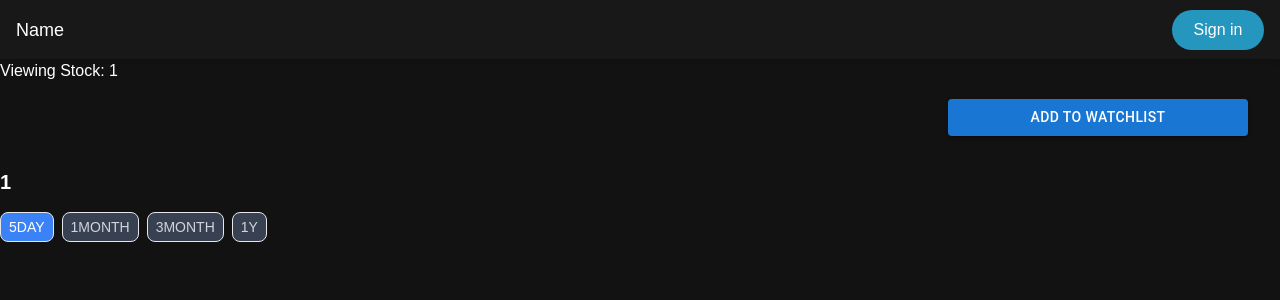
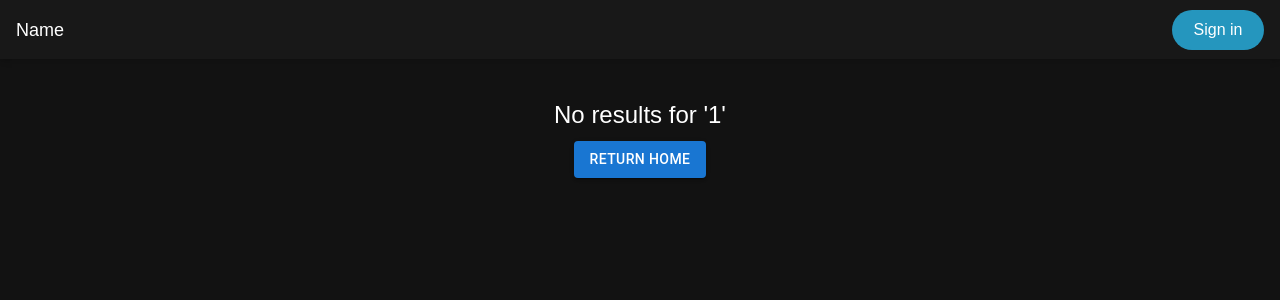
Before and after one commit to fbyrgy/SENG401-Project, a Next.js app in the folder frontend/: page /view/1 in a window 1280 px wide. Shown: the top 300 px of the page. Built offline with nearby package versions, Linux system fonts and the light colour scheme; no server answers.

Commit message:
Search bar routes to stock page. Ensure ticker is valid before rendering the stock page.

```diff
--- a/frontend/app/components/main.tsx
+++ b/frontend/app/components/main.tsx
@@ -2,27 +2,13 @@
 
 import React, { useEffect, useState } from 'react';
 import { Button, Table, TableBody, TableCell, TableContainer, TableHead, TableRow, Paper } from '@mui/material';
-import ArrowUpwardIcon from '@mui/icons-material/ArrowUpward';
-import ArrowDownwardIcon from '@mui/icons-material/ArrowDownward';
 import axios from 'axios';
 import { useAuth } from '../context/AuthContext';
 import Chatbox from './chatbox';
 import StockTable from './stock_table';
-import TopGainers from './top_gainers';
 import TopMovers from './top_movers';
 
-const oldstockData = [
-  { name: 'Apple Inc.', symbol: 'AAPL', price: 175.42, change: +1.25 },
-  { name: 'Tesla Inc.', symbol: 'TSLA', price: 244.23, change: -2.11 },
-  { name: 'Amazon.com Inc.', symbol: 'AMZN', price: 123.45, change: +0.98 },
-  { name: 'Microsoft Corp.', symbol: 'MSFT', price: 315.67, change: -0.65 },
-  { name: 'Google LLC', symbol: 'GOOGL', price: 134.89, change: +2.23 }
-];
-
 const STOCK_TICKERS = ['AAPL', 'MSFT', 'GOOGL'];
-
-const topGainers = oldstockData.filter(stock => stock.change > 0);
-const topLosers = oldstockData.filter(stock => stock.change < 0);
 
 const StockDashboard = () => {
   const [newsData, setNewsData] = useState([]);
--- a/frontend/app/components/search.tsx
+++ b/frontend/app/components/search.tsx
@@ -1,6 +1,7 @@
 "use client";
 
 import React, { useState, useEffect, useCallback } from "react";
+import { useRouter } from "next/navigation";
 import { TextField, InputAdornment } from "@mui/material";
 import SearchIcon from "@mui/icons-material/Search";
 
@@ -11,6 +12,7 @@ interface Symbol {
 }
 
 export default function Search() {
+  const router = useRouter();
   const [searchQuery, setSearchQuery] = useState<string>("");
   const [filteredSymbols, setFilteredSymbols] = useState<Symbol[]>([]);
   const [isLoading, setIsLoading] = useState<boolean>(false);
@@ -19,7 +21,7 @@ export default function Search() {
 
   // Handle search input change
   const handleSearchChange = (event: React.ChangeEvent<HTMLInputElement>) => {
-    const value = event.target.value;
+    const value = event.target.value.trim();
     setSearchQuery(value);
     setPage(1); // Reset to the first page on new search
     setFilteredSymbols([]); // Clear previous search results
@@ -78,6 +80,18 @@ export default function Search() {
     }
   }, [page, searchQuery, fetchSymbols]);
 
+  // Handle clicking a search result
+  const handleResultClick = (ticker: string) => {
+    router.push(`/view/${ticker}`);
+  };
+
+  // Handle pressing "Enter" in search bar
+  const handleKeyDown = (event: React.KeyboardEvent<HTMLInputElement>) => {
+    if (event.key === "Enter" && searchQuery.length > 0) {
+      router.push(`/view/${searchQuery.toUpperCase()}`);
+    }
+  };
+
   return (
     <div className="flex w-full h-[120px] shadow-md items-center justify-between px-4 bg-background">
       {/* Search Bar */}
@@ -85,6 +99,7 @@ export default function Search() {
         <TextField
           value={searchQuery}
           onChange={handleSearchChange}
+          onKeyDown={handleKeyDown}  // Detect Enter key
           variant="outlined"
           placeholder="Search for Stocks, ETFs, and Crypto"
           InputProps={{
@@ -116,7 +131,11 @@ export default function Search() {
             onScroll={handleScroll}
           >
             {filteredSymbols.map((symbol, index) => (
-              <div key={index} className="p-2 border-b border-gray-700 hover:bg-gray-700 cursor-pointer">
+              <div
+                key={index}
+                className="p-2 border-b border-gray-700 hover:bg-gray-700 cursor-pointer"
+                onClick={() => handleResultClick(symbol.symbol)}
+              >
                 {symbol.symbol} - {symbol.instrument_name}
               </div>
             ))}
--- a/frontend/app/components/stock_chart.tsx
+++ b/frontend/app/components/stock_chart.tsx
@@ -36,7 +36,7 @@ export default function StockChart({ ticker }: StockChartProps) {
         const startDate = new Date();
         startDate.setDate(endDate.getDate() - days);
 
-        const startStr = startDate.toISOString().split('T')[0]; // Format as YYYY-MM-DD
+        const startStr = startDate.toISOString().split('T')[0];
         const endStr = endDate.toISOString().split('T')[0];
 
         const response = await fetch(
--- a/frontend/app/components/stock_table.tsx
+++ b/frontend/app/components/stock_table.tsx
@@ -5,7 +5,7 @@ import ArrowUpwardIcon from '@mui/icons-material/ArrowUpward';
 import ArrowDownwardIcon from '@mui/icons-material/ArrowDownward';
 
 const StockTable = ({ stockData, title }) => {
-  // Handle undefined/null stockData
+
   if (!stockData || stockData.length === 0) {
     return <h2 style={{ color: 'white', marginBottom: '10px' }}>Loading {title}...</h2>;
   }
--- a/frontend/app/view/[ticker]/page.tsx
+++ b/frontend/app/view/[ticker]/page.tsx
@@ -1,66 +1,87 @@
-'use client'
+'use client';
 
+import { useEffect, useState } from 'react';
 import { useParams } from 'next/navigation';
 import Header from '../../components/header';
 import { Button } from '@mui/material';
 import { useAuth } from '../../context/AuthContext';
 import StockChart from '../../components/stock_chart';
+import Link from 'next/link';
 
 export default function StockPage() {
   const params = useParams();
   const ticker = Array.isArray(params.ticker) ? params.ticker[0] : params.ticker;
   const { userId, isLoggedIn } = useAuth();
+  const [isValidTicker, setIsValidTicker] = useState<boolean | null>(null);
+
+  useEffect(() => {
+    const validateTicker = async () => {
+      try {
+        const response = await fetch(`http://127.0.0.1:5004/validate_ticker?ticker=${ticker}`);
+        const data = await response.json();
+        setIsValidTicker(response.ok && data.valid);
+      } catch (error) {
+        console.error('Error validating ticker:', error);
+        setIsValidTicker(false);
+      }
+    };
+
+    validateTicker();
+  }, [ticker]);
 
   const handleWatchlistAddition = async () => {
-    console.log(userId);
     if (!isLoggedIn) {
-      alert("You must be logged in to add stocks to your watchlist.");
+      alert('You must be logged in to add stocks to your watchlist.');
       return;
     }
 
     try {
-      const response = await fetch("http://localhost:5001/add_watchlist", {
-        method: "POST",
-        headers: {
-          "Content-Type": "application/json",
-        },
-        body: JSON.stringify({
-          user_id: userId,
-          stock_ticker: ticker,
-        }),
+      const response = await fetch('http://localhost:5001/add_watchlist', {
+        method: 'POST',
+        headers: { 'Content-Type': 'application/json' },
+        body: JSON.stringify({ user_id: userId, stock_ticker: ticker }),
       });
 
       const data = await response.json();
-
-      if (!response.ok) {
-        throw new Error(data.error || "Failed to add stock to watchlist");
-      }
+      if (!response.ok) throw new Error(data.error || 'Failed to add stock to watchlist');
 
       console.log(`Stock ${ticker} added to watchlist successfully`);
     } catch (error) {
-      console.error("Error adding stock to watchlist:", error);
+      console.error('Error adding stock to watchlist:', error);
     }
   };
 
+  if (isValidTicker === null) {
+    return <div className="text-white">Validating ticker...</div>;
+  }
+
+  if (!isValidTicker) {
+    return (
+      <>
+      <Header />
+      <div className="text-white text-center mt-10">
+        <h1 className="text-2xl">No results for &#39;{ticker}&#39;</h1>
+        <Link href="/">
+          <Button variant="contained" color="primary" sx={{ marginTop: '10px' }}>
+            Return Home
+          </Button>
+        </Link>
+      </div>
+      </>
+    );
+  }
 
   return (
     <div>
       <Header />
-      <h1 className="text-white">Viewing Stock: {ticker}</h1>
 
       <div className="flex justify-end mt-4 m-8">
-        <Button
-          variant="contained"
-          color="primary"
-          sx={{
-            width: '300px',
-          }}
-          onClick={handleWatchlistAddition}
-        >
+        <Button variant="contained" color="primary" sx={{ width: '300px' }} onClick={handleWatchlistAddition}>
           Add to Watchlist
         </Button>
       </div>
-        {ticker && <StockChart ticker={ticker} />}
+
+      {ticker && <StockChart ticker={ticker} />}
     </div>
   );
 }
```
Also changed, not shown: 1 other file (tests, documents, lock files or other folders).
